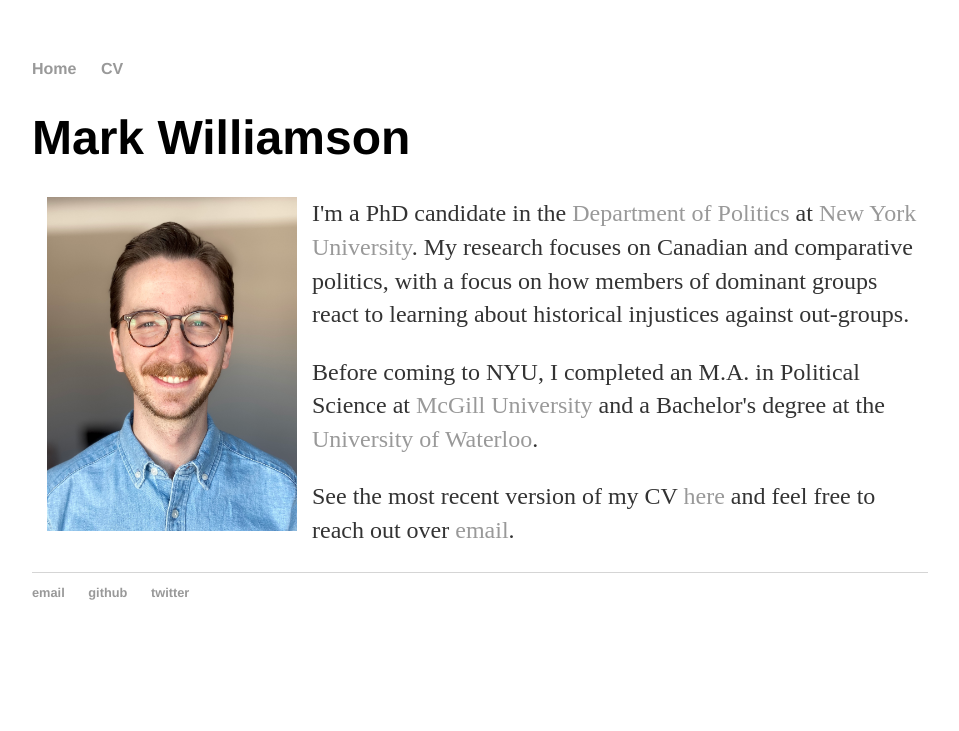
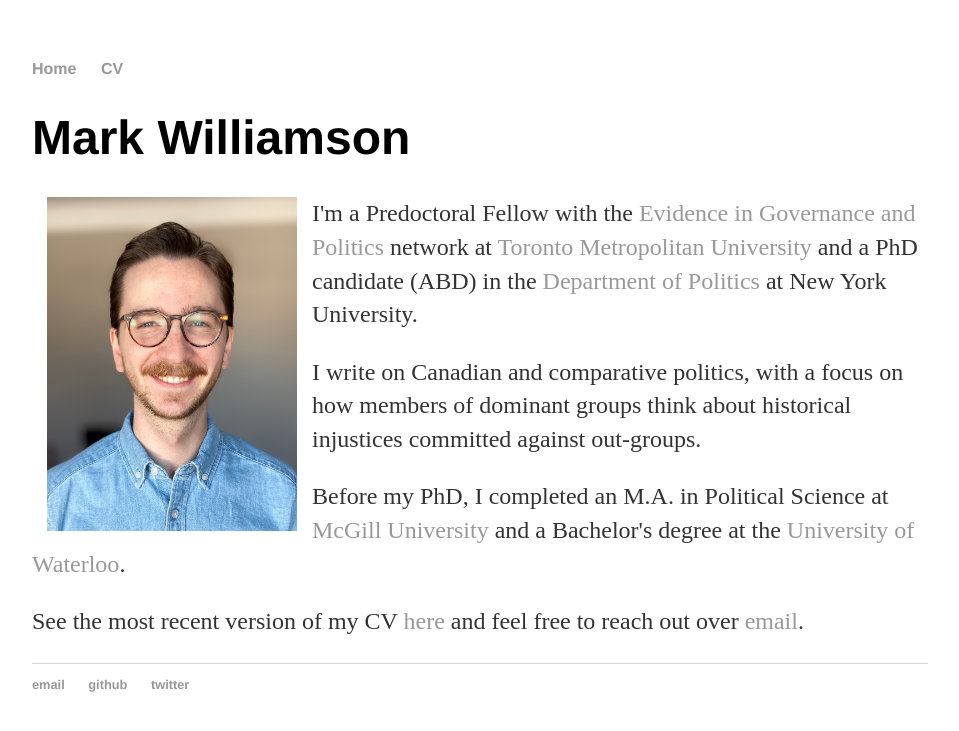
Before and after one commit to mark-williamson/mark-williamson.github.io, a Jekyll site: the page built from index.html, in a window 1280 px wide. Shown: the top 731 px of the page, without its empty margins (160-1119 px from the left). Built offline with Jekyll 4.4.1, drawn with Linux system fonts in a browser that asks for light colours.

Commit message:
Update bio

```diff
--- a/index.html
+++ b/index.html
@@ -5,7 +5,8 @@
 <div class="blurb">
 	<h1>Mark Williamson</h1>
 	<img src="assets/profile_photo2.jpeg" style="padding:0 15px;width:250px;float:left;"/>
-	<p> I'm a PhD candidate in the <a href="http://as.nyu.edu/politics.html">Department of Politics</a> at <a href="nyu.edu">New York University</a>. My research focuses on Canadian and comparative politics, with a focus on how members of dominant groups react to learning about historical injustices against out-groups. </p>
-	<p> Before coming to NYU, I completed an M.A. in Political Science at <a href="http://mcgill.ca">McGill University</a> and a Bachelor's degree at the <a href="http://uwaterloo.ca">University of Waterloo</a>.</p>
+	<p>I'm a Predoctoral Fellow with the <a href="https://egap.org">Evidence in Governance and Politics</a> network at <a href="https://www.torontomu.ca/">Toronto Metropolitan University</a> and a PhD candidate (ABD) in the <a href="http://as.nyu.edu/politics.html">Department of Politics</a> at New York University. </p>
+	<p>I write on Canadian and comparative politics, with a focus on how members of dominant groups think about historical injustices committed against out-groups.</p>
+	<p> Before my PhD, I completed an M.A. in Political Science at <a href="http://mcgill.ca">McGill University</a> and a Bachelor's degree at the <a href="http://uwaterloo.ca">University of Waterloo</a>.</p>
 	<p> See the most recent version of my CV <a href="/cv">here</a> and feel free to reach out over <a href="mailto:mark.williamson@nyu.edu">email</a>.</p>
 </div><!-- /.blurb -->
```
